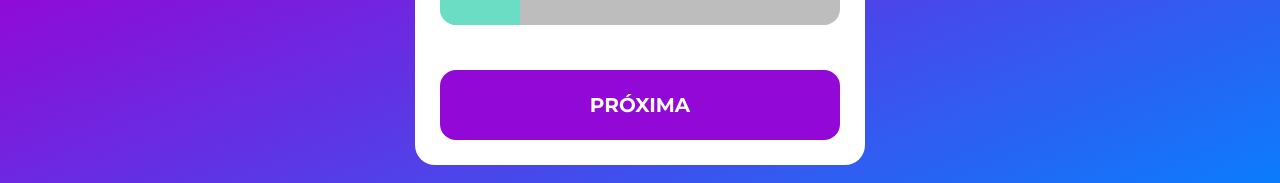
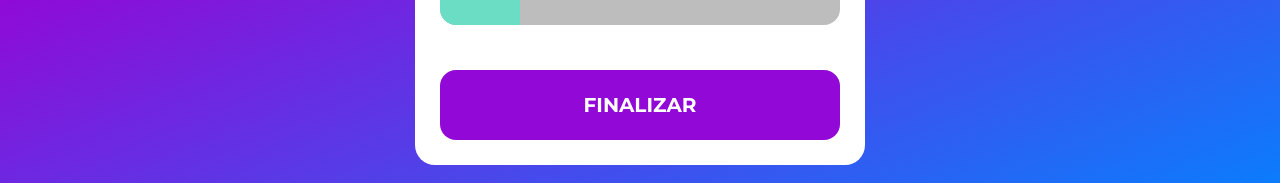
Before and after one commit to ecpieritz/next-quiz, a Next.js app: page / in a window 1280 px wide. Shown: the part 549-732 px from the top of the page. Built offline with nearby package versions, Linux system fonts and the light colour scheme.

Commit message:
feat: Add Quiz component

```diff
--- /dev/null
+++ b/components/Quiz.tsx
@@ -0,0 +1,38 @@
+import styles from '../styles/Quiz.module.css'
+import QuestionModel from "../model/question";
+import Question from './Question';
+import Button from './Button';
+
+interface QuizProps {
+  question: QuestionModel
+  lastQuestion: boolean
+  answeredQuestion: (question: QuestionModel) => void
+  goToNextStep: () => void
+}
+
+export default function Quiz(props: QuizProps) {
+
+  function onResponse(index: number){
+    if(props.question.notAnswered) {
+      props.answeredQuestion(props.question.answerWith(index))
+    }
+  }
+
+  return (
+    <div className={styles.quiz}>
+      {props.question ?
+        <Question
+          value={props.question}
+          timeToAnswer={6}
+          onResponse={onResponse}
+          timeOut={props.goToNextStep}
+        />
+        : false
+      }
+      <Button
+        onClick={props.goToNextStep}
+        text={props.lastQuestion ? 'Finalizar' : 'Próxima'}
+      />
+    </div>
+  );
+}
--- a/src/pages/index.tsx
+++ b/src/pages/index.tsx
@@ -1,11 +1,10 @@
-import Question from "../../components/Question";
 import QuestionModel from "../../model/question";
 import AnswerModel from "../../model/answer";
 import Header from "../../components/Header";
-import Button from "../../components/Button";
 import Head from "next/head";
 import { useState } from "react";
 import Footer from "../../components/Footer";
+import Quiz from "../../components/Quiz";
 
 const questionMock = new QuestionModel(1, 'Melhor cor?', [
   AnswerModel.incorrect('Preto'),
@@ -17,14 +16,12 @@ const questionMock = new QuestionModel(1, 'Melhor cor?', [
 export default function Home() {
   const [question, setQuestion] = useState(questionMock)
 
-  function onResponse(index: number) {
-    setQuestion(question.answerWith(index))
+  function answeredQuestion(question: QuestionModel){
+
   }
 
-  function timeOut() {
-    if(question.notAnswered){
-      setQuestion(question.answerWith(-1))
-    }
+  function goToNextStep(){
+
   }
 
   return (
@@ -42,13 +39,12 @@ export default function Home() {
         className={`flex flex-col items-center`}
       >
         <div className="bg-white">
-          <Question
-            // timeToAnswer={5}
-            value={question}
-            onResponse={onResponse}
-            timeOut={timeOut}
+          <Quiz
+            question={question}
+            lastQuestion={true}
+            answeredQuestion={answeredQuestion}
+            goToNextStep={goToNextStep}
           />
-          <Button text="Próxima" />
         </div>
       </main>
       <Footer />
--- /dev/null
+++ b/styles/Quiz.module.css
@@ -0,0 +1,4 @@
+.quiz {
+  display: flex;
+  flex-direction: column;
+}
```
